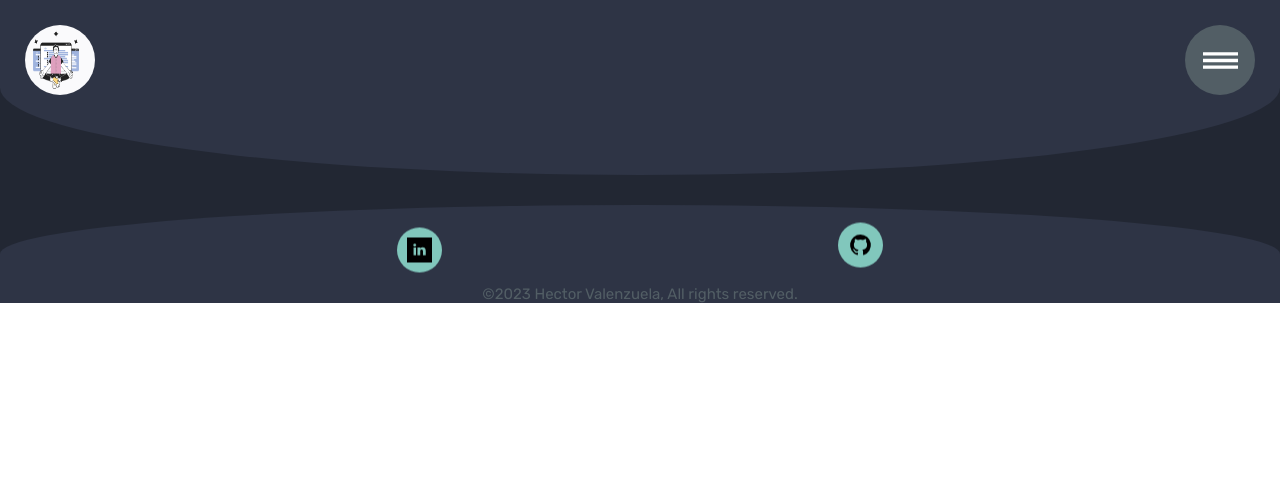
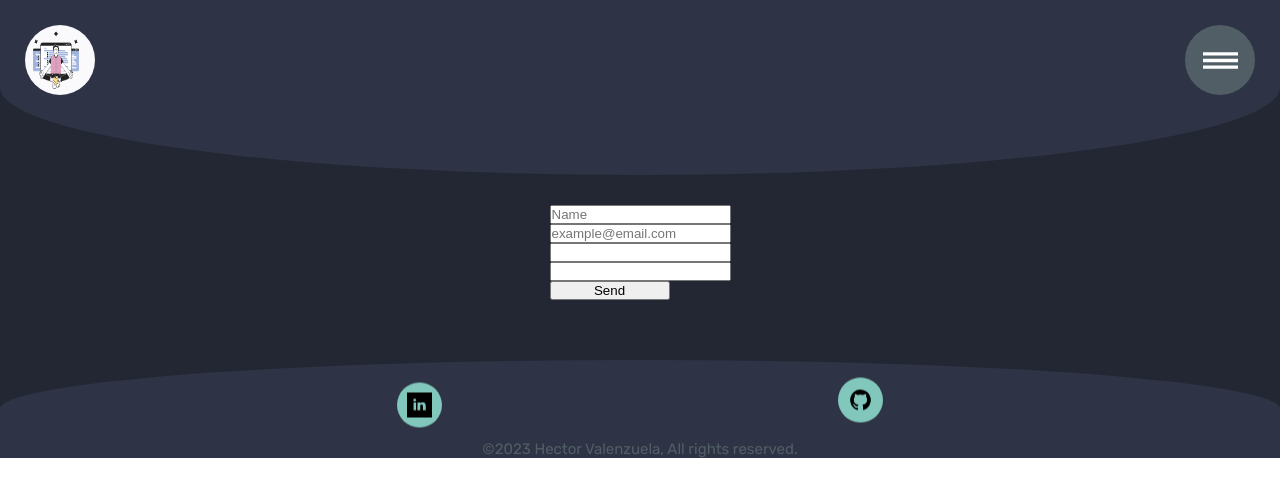
Before and after one commit to HectorVL95/updated-personal-web, a React (Create React App) app: page /Contact in a window 1280 px wide. Shown: the top 496 px of the page. Built offline with nearby package versions, Linux system fonts and the light colour scheme.

Commit message:
we begin the contact section

```diff
--- a/src/App.js
+++ b/src/App.js
@@ -6,6 +6,7 @@ import Header from './components/Header';
 import About from './components/About';
 import Portfolio from './components/Portfolio';
 import ResumeEducation from './components/ResumeEducation';
+import Contact from './components/Contact';
 
 
 function App() {
@@ -24,6 +25,7 @@ function App() {
           <Route path='/Portfolio' element={<Portfolio/>} />
           <Route path='/ResumeEducation' element={
           <ResumeEducation/>}/>
+          <Route path='/Contact' element={<Contact/>}/>
         </Routes>
       <Footer/>
       </BrowserRouter>
--- a/src/components/Contact.jsx
+++ b/src/components/Contact.jsx
@@ -0,0 +1,18 @@
+import React from 'react'
+import '../styles/Contact.scss'
+
+const Contact = () => {
+  return (
+    <main className='Contact'>
+      <form action="https://formsubmit.co/francisco1495@gmail.com" method='POST'>
+        <input type="text" name='name' placeholder='Name'/>
+        <input type="email" name='email' required placeholder='example@email.com'/>
+        <input type="text" name='message' required/>
+        <input type="numbers" name='phone'/>
+        <button type='submit'>Send</button>
+      </form>
+    </main>
+  );
+}
+
+export default Contact;
--- /dev/null
+++ b/src/styles/Contact.scss
@@ -0,0 +1,12 @@
+.Contact{
+  display: flex;
+  justify-content: center;
+}
+.Contact > form{
+  display: flex;
+  flex-direction: column;
+  max-width: 80%;
+}
+.Contact > form > button{
+  width: 120px;
+}
--- a/src/styles/Education.scss
+++ b/src/styles/Education.scss
@@ -4,13 +4,12 @@
   justify-content: center;
   flex-direction: column;
   padding-bottom: 50px;
+  margin-top: 25px;
 }
 .Education > p{
   text-align: center;
 }
-.sub-wrap{
-  margin-bottom: 80px;
-}
+
 .schoolLogo{
   width: 120px;
   align-self: center;
@@ -21,5 +20,6 @@
   .Education{
     max-width: 768px;
     margin: 0 auto;
+    margin-top: 25px;
   }
 }
--- a/src/styles/ResumeEducation.scss
+++ b/src/styles/ResumeEducation.scss
@@ -7,14 +7,12 @@
 
 .sub-wrap{
   padding: 30px;
-  width: 300px;
   height: auto;
   border-bottom: 3px solid gray
   ;
   display: flex;
   justify-content: center;
   align-self: center;
-  margin-bottom: -50px;
 }
 .page-sub{
   font-weight: 100;
```
